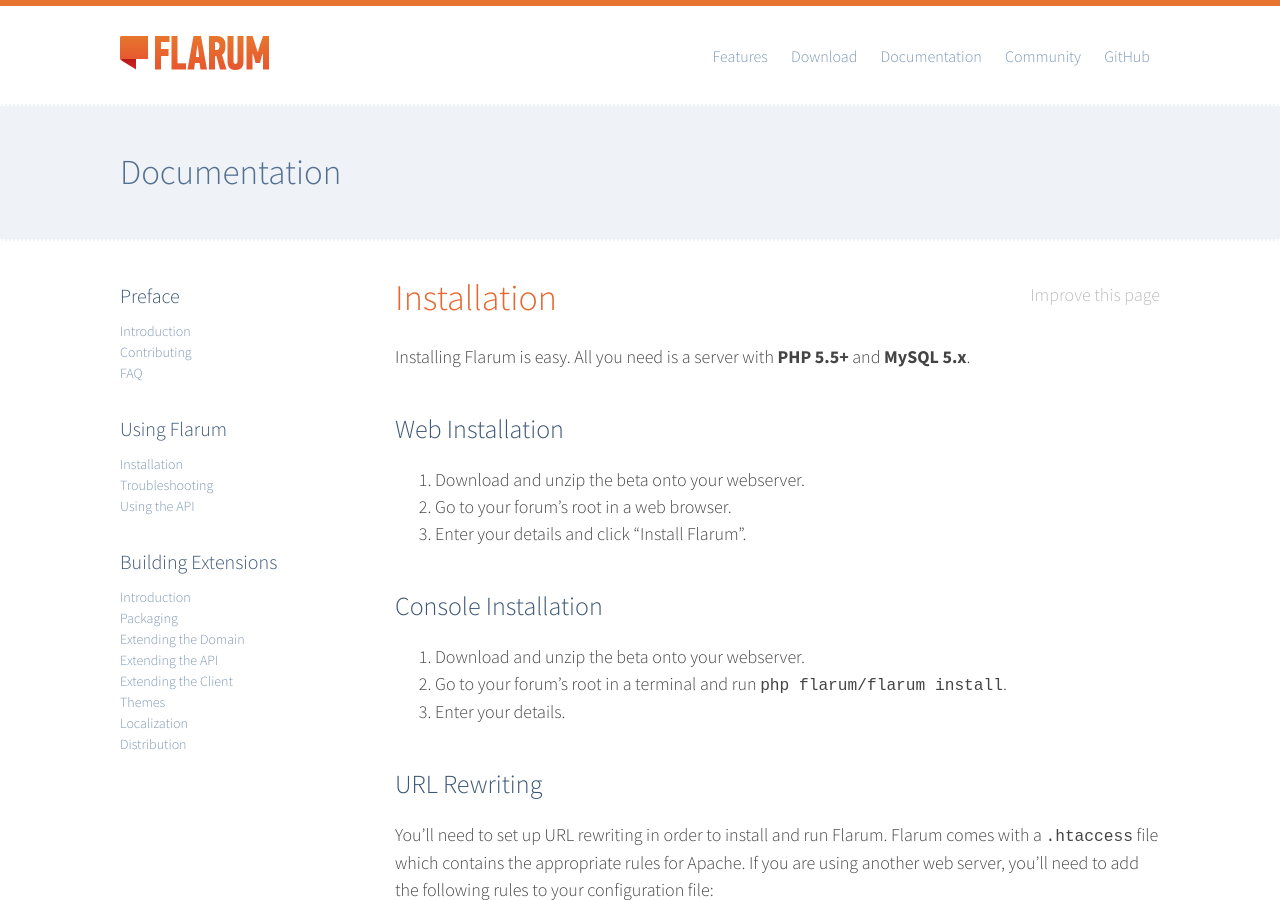
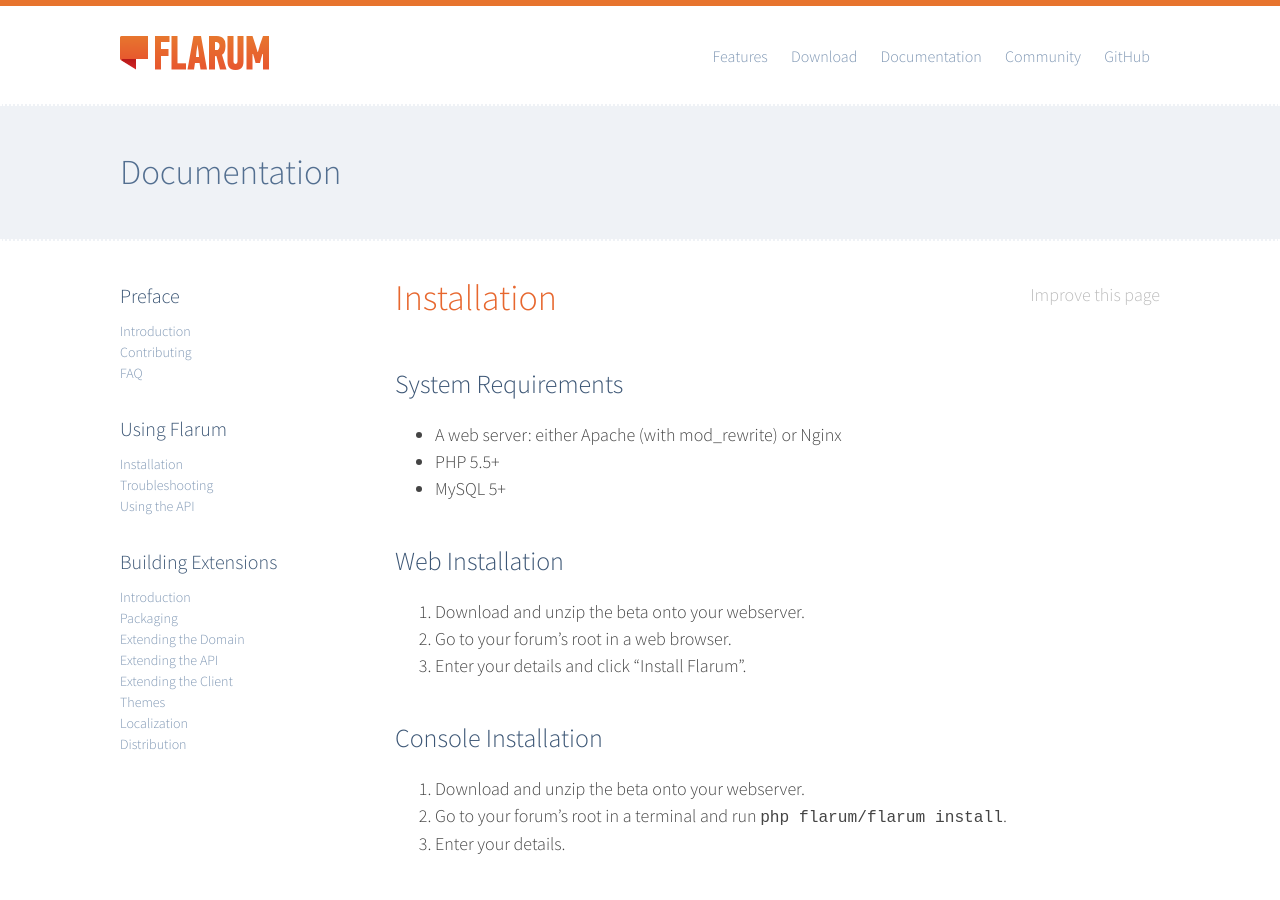
Before and after one commit to flarum/flarum.github.io, a Jekyll site: the page built from _docs/installation.md, in a window 1280 px wide and 900 px high. Built offline with Jekyll 4.4.1, drawn with Linux system fonts in a browser that asks for light colours; nearby versions of some CDN libraries; comment, search, counter and statistics services are not loaded.

Commit message:
System requirements

```diff
--- a/_docs/installation.md
+++ b/_docs/installation.md
@@ -3,7 +3,11 @@
 title: Installation
 permalink: /docs/installation/
 ---
-Installing Flarum is easy. All you need is a server with **PHP 5.5+** and **MySQL 5.x**.
+## System Requirements
+
+* A web server: either Apache (with mod_rewrite) or Nginx
+* PHP 5.5+
+* MySQL 5+
 
 ## Web Installation
 
```
